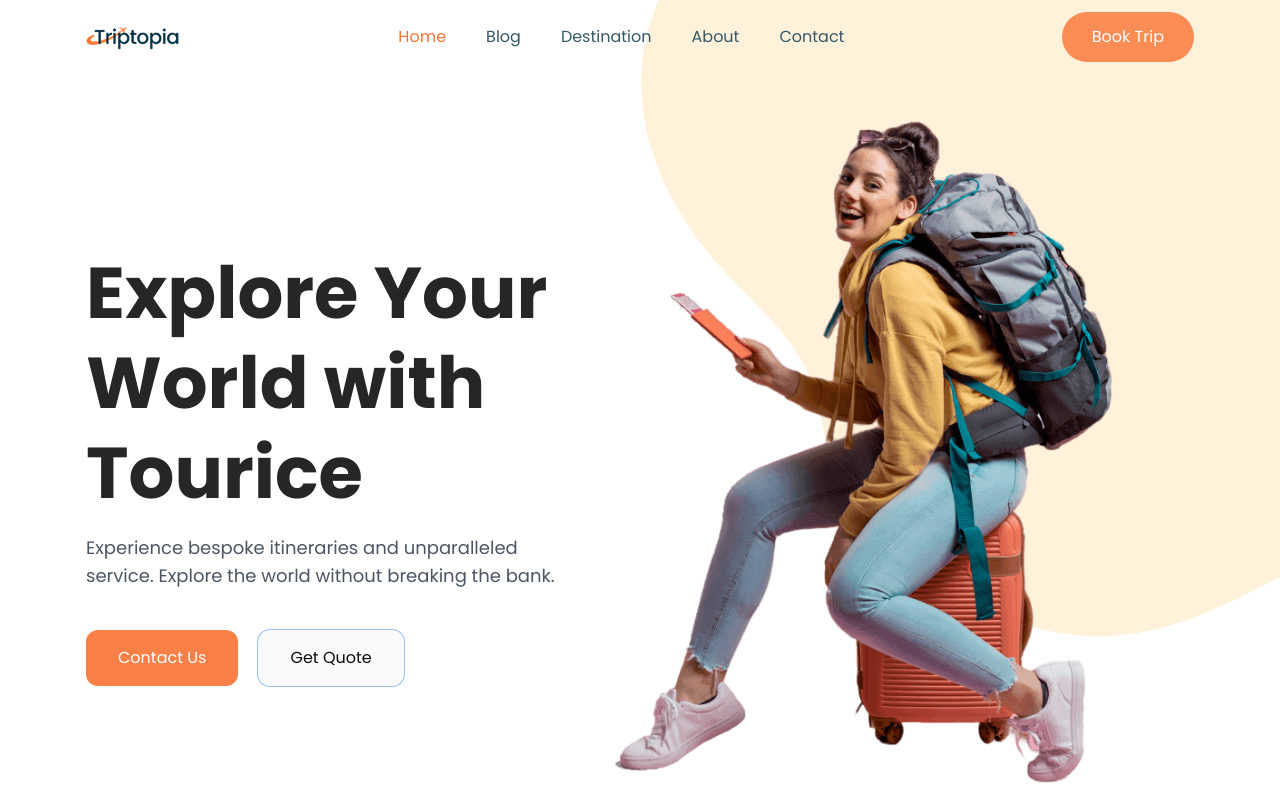
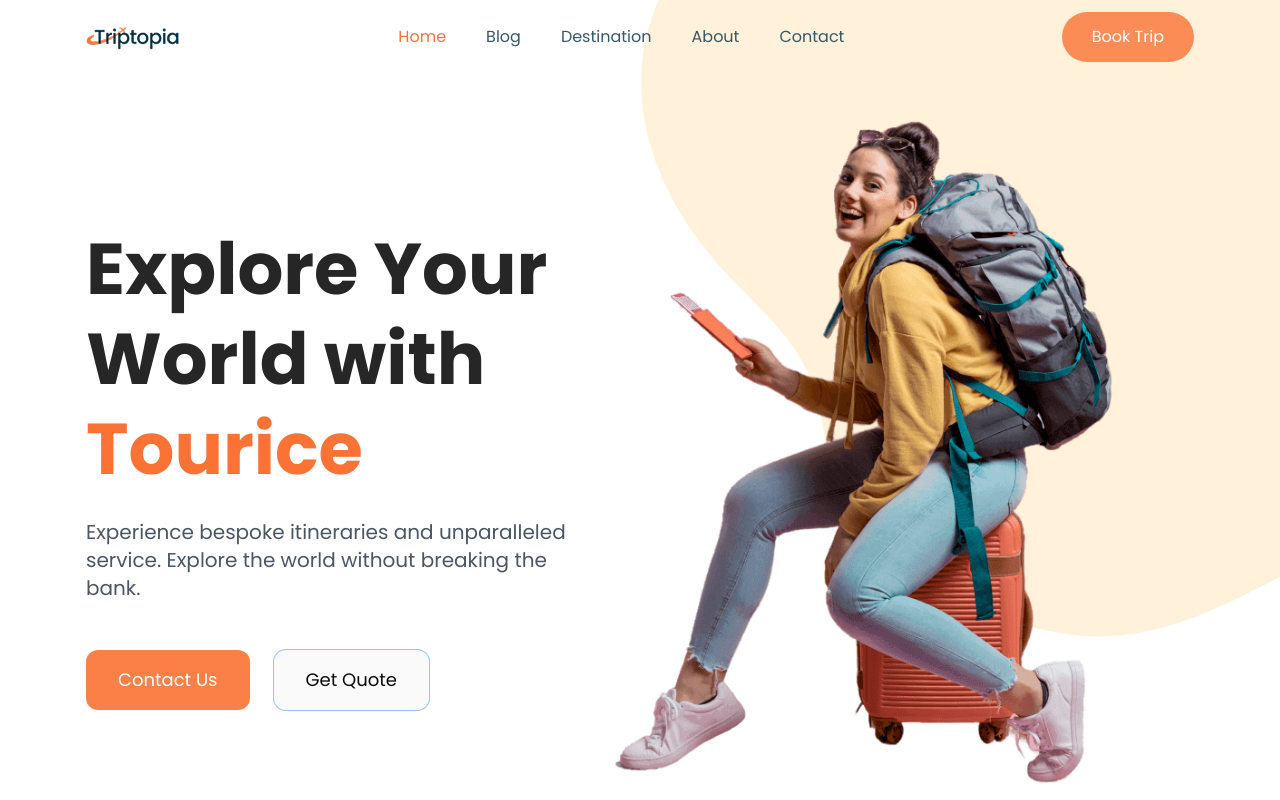
Before and after one commit to awesome-web-dev-1/TripeTopis, a React (Vite) app: page / in a window 1280 px wide. Shown: the top 800 px of the page. Built offline with nearby package versions, Linux system fonts and the light colour scheme.

Commit message:
committed

```diff
--- a/package.json
+++ b/package.json
@@ -11,6 +11,7 @@
   },
   "dependencies": {
     "lucide-react": "^0.483.0",
+    "motion": "^12.6.3",
     "react": "^19.0.0",
     "react-dom": "^19.0.0",
     "react-hook-form": "^7.54.2",
--- a/src/components/home/Categories.jsx
+++ b/src/components/home/Categories.jsx
@@ -1,22 +1,60 @@
 import React from 'react';
 import { CategoriesItem } from '../../constant/data';
+import {motion} from 'motion/react'
+const containerVariants = {
+  hidden: { opacity: 0 },
+  visible: {
+    opacity: 1,
+    transition: {
+      when: "beforeChildren",
+      staggerChildren: 0.5,
+    },
+  },
+};
+
+const cardVariants = {
+  hidden: { opacity: 0, y: 50 },
+  visible: {
+    opacity: 1,
+    y: 0,
+    transition: {
+      duration: 0.6,
+      ease: [0.25, 0.1, 0.25, 1],
+    },
+  },
+};
+
 
 const Categories = () => {
   return (
     <section className="bg-bgClr1 py-[120px] md:py-[150px]">
     <div className="container">
       {/* Section Header */}
-        <header className="text-center mb-20">
+      <motion.header
+        className="text-center mb-20"
+        initial={{ opacity: 0, y: 30 }}
+        whileInView={{ opacity: 1, y: 0 }}
+        transition={{ duration: 0.6 }}
+        viewport={{ once: true, margin: "-50px" }}
+      >
         <p className="subtitle text-lg font-medium text-gray-500">CATEGORIES</p>
         <h2 className="text-3xl md:text-4xl font-bold mt-2">We Offer The Best Service</h2>
-        </header>
+      </motion.header>
 
       {/* Categories Grid */}
-        <ul className="grid gap-6 xs:grid-cols-2 md:grid-cols-3 lg:grid-cols-4">
+      <motion.ul
+        className="grid gap-6 xs:grid-cols-2 md:grid-cols-3 lg:grid-cols-4"
+        initial="hidden"
+        whileInView="visible"
+        variants={containerVariants}
+        viewport={{ once: true, margin: "-100px" }}
+      >
         {CategoriesItem.map((item) => (
-            <li
+          <motion.li
             key={item.id}
             className="border border-neutral-700/25 rounded-xl grid gap-6 p-8 text-center bg-white hover:shadow-lg transition-shadow"
+            variants={cardVariants}
+            whileHover={{ y: -5 }} // Add slight lift on hover
           >
             {/* Category Icon */}
             <div className="mx-auto w-24 h-20 flex items-center justify-center">
@@ -35,9 +73,9 @@ const Categories = () => {
               <h3 className="text-xl font-semibold">{item.title}</h3>
               <p className="text-gray-600">{item.text}</p>
             </div>
-            </li>
+          </motion.li>
         ))}
-        </ul>
+      </motion.ul>
     </div>
   </section>
   );
--- a/src/components/home/Hero.jsx
+++ b/src/components/home/Hero.jsx
@@ -1,39 +1,118 @@
 import React from 'react';
 import Button from '../common/Button';
+import { motion } from 'motion/react';
+// Animation variants
+const fadeIn = (direction = "up", delay = 0) => {
+  const distance = 100; // Base distance for all directions
+  const axis = direction === "left" || direction === "right" ? "x" : "y";
+  const value = {
+    left: distance,
+    right: -distance,
+    up: distance,
+    down: -distance,
+  }[direction] || 0;
+
+  return {
+    hidden: {
+      opacity: 0,
+      [axis]: value
+    },
+    visible: {
+      opacity: 1,
+      [axis]: 0,
+      transition: {
+        delay,
+        duration: 0.8,
+        ease: [0.25, 0.1, 0.25, 1], // Smooth cubic bezier curve
+      },
+    },
+  };
+};
+
+const containerVariants = {
+  hidden: { opacity: 0 },
+  visible: {
+    opacity: 1,
+    transition: {
+      when: "beforeChildren",
+      staggerChildren: 0.2,
+    },
+  },
+};
 
 const Hero = () => {
   return (
     <section className="relative pt-[120px] pb-[80px]">
       <div className="container grid gap-[50px] md:grid-cols-[0.8fr,1fr] md:gap-5 md:items-center">
         {/* Content Section */}
-        <div className="xs:max-w-[550px] xs:mx-auto text-center md:text-left md:max-w-none">
-          <h1 className='font-poppins'>Explore Your World with Tourice</h1>
-          <p className="mt-4 mb-10 text-lg text-gray-600">
+        <motion.section
+          className="max-w-[550px] mx-auto text-center md:text-left md:max-w-none"
+          initial="hidden"
+          whileInView="visible"
+          viewport={{ once: true, margin: "-100px" }} // Start animation a bit earlier
+          variants={containerVariants}
+        >
+          {/* Title - slides down */}
+          <motion.h1
+            className="font-poppins font-bold leading-tight"
+            variants={fadeIn("down", 0.1)}
+          >
+            Explore Your World with <span className="text-primaryClr">Tourice</span>
+          </motion.h1>
+
+          {/* Description - slides from left */}
+          <motion.p
+            className="mt-6 mb-12 text-lg md:text-xl text-gray-600 leading-relaxed"
+            variants={fadeIn("left", 0.6)}
+          >
             Experience bespoke itineraries and unparalleled service. Explore the world without breaking the bank.
-          </p>
-          <div className="flex flex-wrap gap-5 justify-center md:justify-start">
+          </motion.p>
+
+          {/* Button group - staggered from bottom */}
+          <motion.div
+            className="flex flex-wrap gap-6 justify-center md:justify-start"
+            variants={fadeIn("up", 0.5)}
+          >
+            {/* Contact Us - slides from right */}
+            <motion.div variants={fadeIn("right", 0.7)}>
               <Button
                 label="Contact Us"
-              className="btn-primary"
+                className="btn-primary px-8 py-3 text-lg"
                 path="contact"
               />
+            </motion.div>
+
+            {/* Get Quote - slides from left */}
+            <motion.div variants={fadeIn("left", 0.7)}>
               <Button
                 label="Get Quote"
-              className="btn-secondary"
+                className="btn-secondary px-8 py-3 text-lg"
                 path=""
               />
-          </div>
-        </div>
+            </motion.div>
+          </motion.div>
+        </motion.section>
 
         {/* Image Section */}
-        <figure className="mx-auto">
-          <img
+        <figure className="mx-auto overflow-hidden">
+          <motion.img
             src="/images/hero-banner.png"
             alt="Travelers enjoying a tour"
-            className=""
+            className="w-full h-auto"
             loading="eager"
             width={666}
             height={764}
+            initial={{ opacity: 0, x: 100 }}
+            whileInView={{
+              opacity: 1,
+              x: 0,
+              transition: {
+                delay: 0.5,
+                duration: 0.8,
+                ease: [0.25, 0.1, 0.25, 1]
+              }
+            }}
+            viewport={{ once: true, margin: "-100px" }}
           />
         </figure>
       </div>
```
Also changed, not shown: 1 other file (tests, documents, lock files or other folders). Lines whose indentation alone changed are shown as unchanged.
